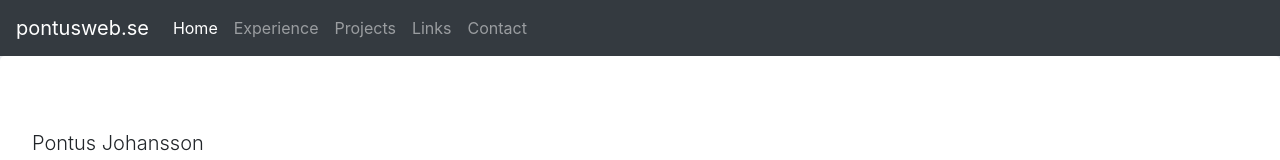
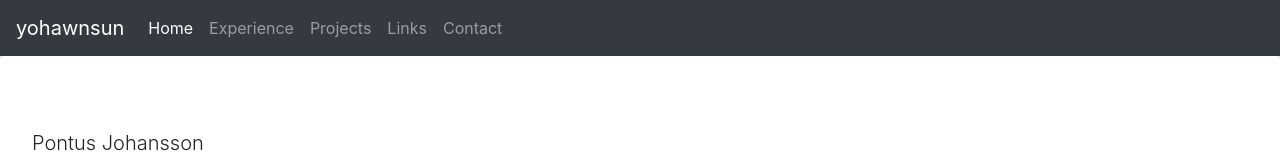
Before and after one commit to yohawnsun/yohawnsun.github.io, a plain HTML site: page index.html in a window 1280 px wide. Shown: the top 160 px of the page. Drawn offline with nearby package versions, Linux system fonts and the light colour scheme.

Commit message:
Update index.html

```diff
--- a/index.html
+++ b/index.html
@@ -67,7 +67,7 @@ nymous">
 
 
     <a class="navbar-brand" href="index.html">
-       <span class="headertext">pontusweb.se</span>
+       <span class="headertext">yohawnsun</span>
       </a>
     <button class="navbar-toggler" type="button" data-toggle="collapse" data-target="#navbarSupportedContent" aria-controls="navbarSupportedContent" aria-expanded="false" aria-label="Toggle navigation">
         <span class="navbar-toggler-icon"></span>
```
